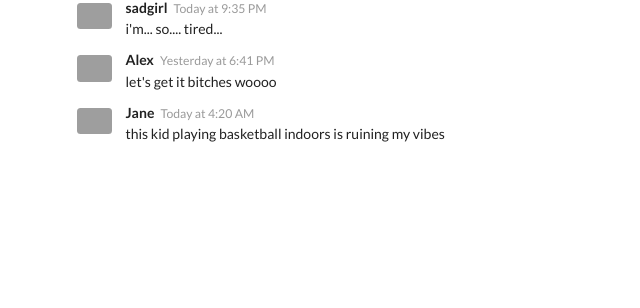
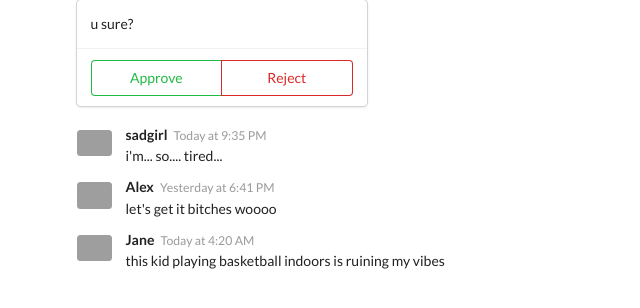
Before and after one commit to coffeesnakes/reactPractice3, a React (Create React App) app in the folder goagain/: page / in a window 1280 px wide. Shown: the top 308 px of the page, without its empty margins (0-640 px from the left). Built offline with nearby package versions, Linux system fonts and the light colour scheme; grey boxes are pictures that could not be loaded.

Commit message:
approval card approve||reject

```diff
--- a/goagain/src/App.js
+++ b/goagain/src/App.js
@@ -1,10 +1,12 @@
 import React from 'react';
 import faker from 'faker';
 import Comments from './Comments.js';
+import ApprovalCard from './ApprovalCard.js'
 
 const App = () => {
   return (
     <div className="ui container comments">
+      < ApprovalCard />
       < Comments
         author="sadgirl"
         timeA="Today at 9:35 PM"
--- /dev/null
+++ b/goagain/src/ApprovalCard.js
@@ -0,0 +1,18 @@
+import React from 'react';
+
+const ApprovalCard = () => {
+return (
+  <div className="ui card">
+    <div className="content"> u sure?</div>
+    <div className="extra content">
+      <div className="ui two buttons">
+        <div className="ui basic green button">Approve</div>
+        <div className="ui basic red button">Reject</div>
+      </div>
+    </div>
+  </div>
+);
+
+};
+
+export default ApprovalCard;
```
Also changed, not shown: 1 other file (tests, documents, lock files or other folders).
